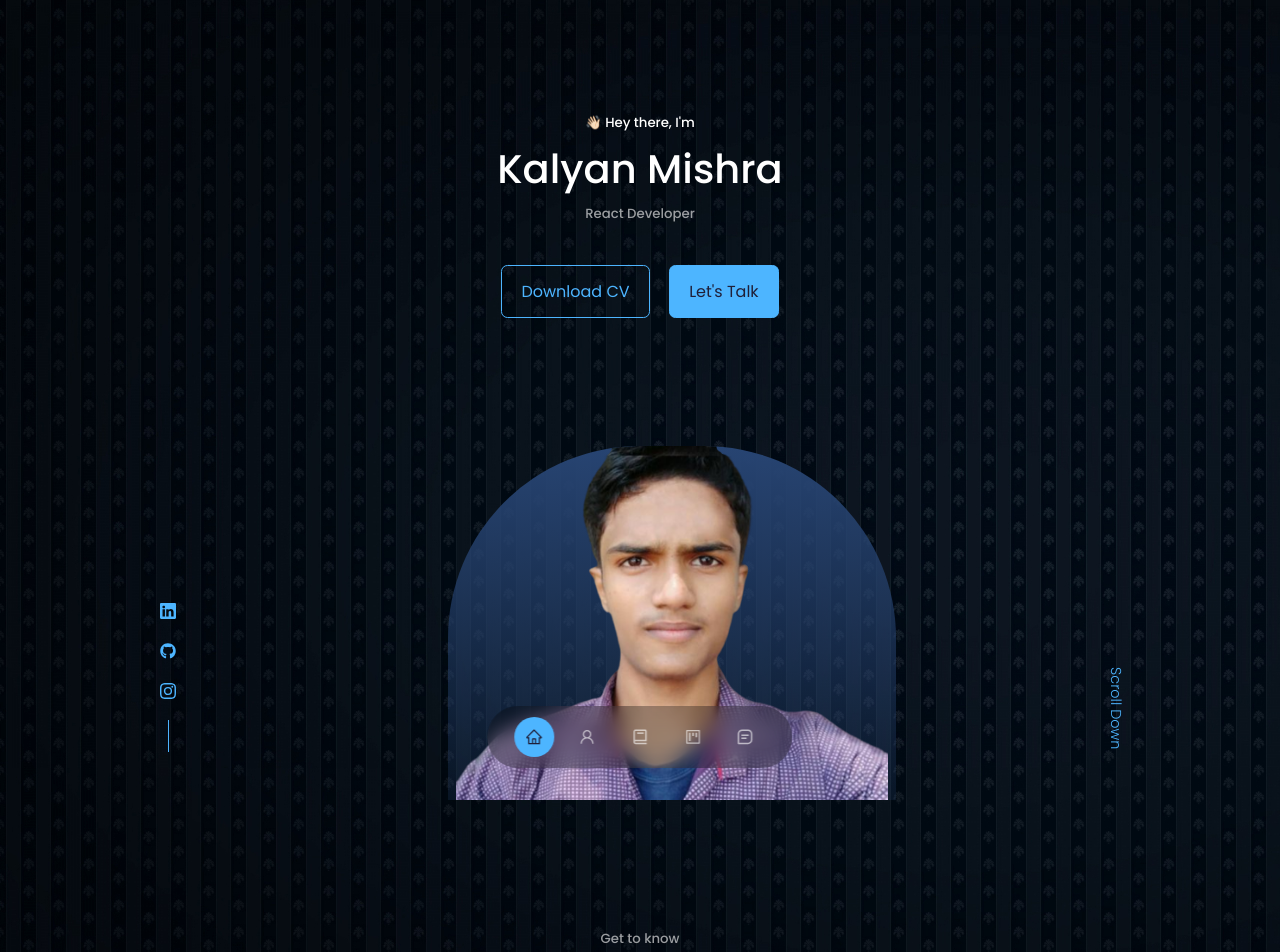
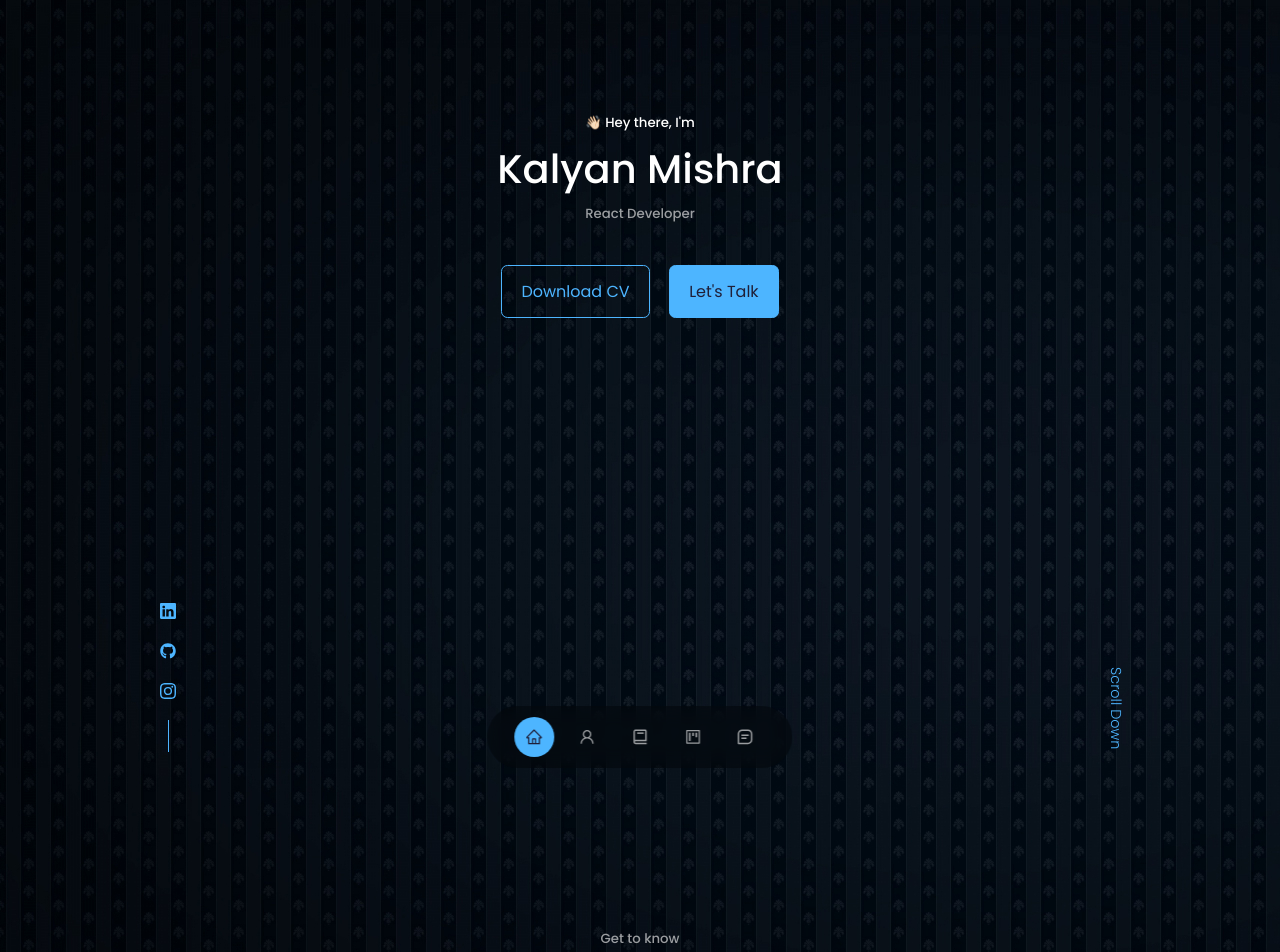
Before and after one commit to thekalyan001/KalyanMishra, a React (Create React App) app: page / in a window 1280 px wide. Shown: the top 952 px of the page. Built offline with nearby package versions, Linux system fonts and the light colour scheme.

Commit message:
Update Header.jsx

```diff
--- a/src/components/header/Header.jsx
+++ b/src/components/header/Header.jsx
@@ -14,13 +14,8 @@ const Header = () => {
 
 
         <CTA/>  {/* two btn download and contact*/}
-        <HeaderSocials/>
 
-
-
-        <div className="me">
-          <img src={ME} alt="me"/>
-        </div>
+         <HeaderSocials/>
 
         <a href="#contact" className='scroll__down'>Scroll Down</a>
       </div>
```
